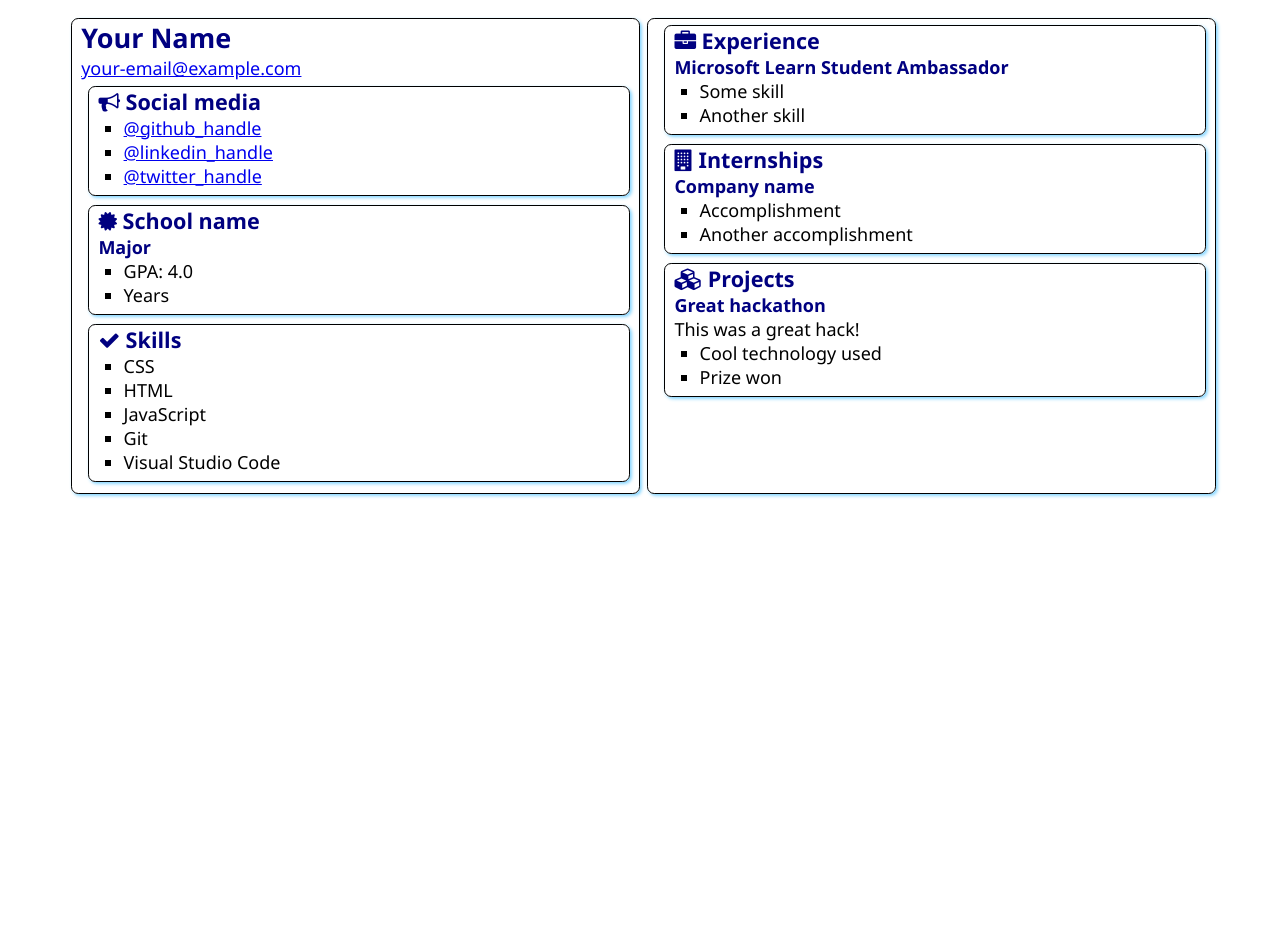
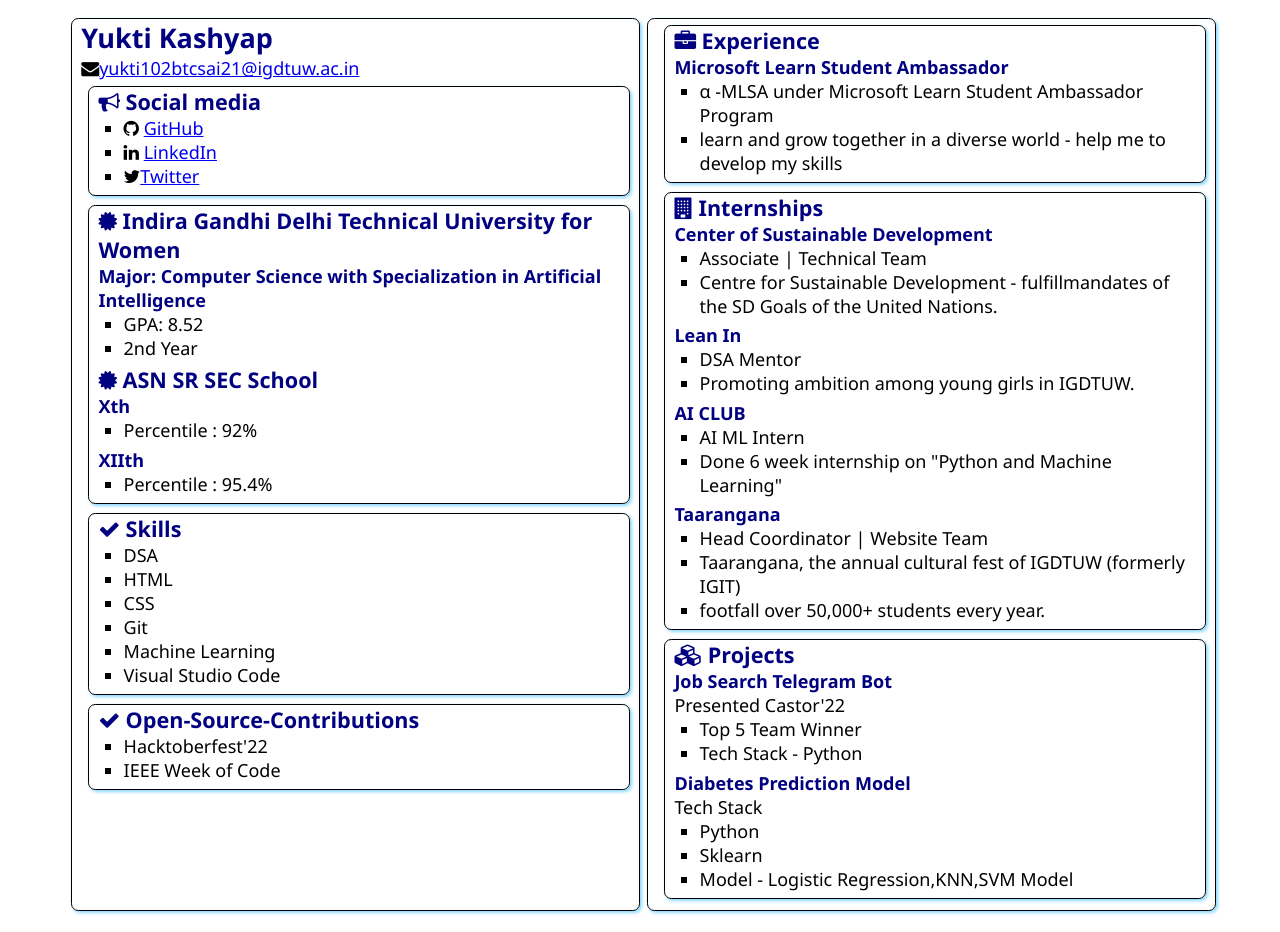
Before and after one commit to Yuktikashyap/SATechnicalOnboarding, a plain HTML site: page src/index.html in a window 1280 px wide. Before the commit the page ends 800 px from the top, so only its background shows below. Drawn offline with Linux system fonts and the light colour scheme.

Commit message:
Update index.html

```diff
--- a/src/index.html
+++ b/src/index.html
@@ -5,25 +5,28 @@
     <meta http-equiv="X-UA-Compatible" content="IE=edge">
     <meta name="viewport" content="width=device-width, initial-scale=1.0">
     <title>Resume</title>
-
+    <link rel="stylesheet" href="https://cdnjs.cloudflare.com/ajax/libs/font-awesome/4.7.0/css/font-awesome.min.css">
     <link rel="stylesheet" href="style.css">
     <link rel="stylesheet" href="https://cdnjs.cloudflare.com/ajax/libs/font-awesome/4.7.0/css/font-awesome.min.css">
 </head>
 <body>
     <main>
         <article class="box">
-            <h1>Your Name</h1>
-            <div><a href="mailto:your.email@example.com">your-email@example.com</a></div>
+            <h1>Yukti Kashyap</h1>
+            <div><i class="fa fa-envelope"></i><a href="yukti102btcsai21@igdtuw.ac.in">yukti102btcsai21@igdtuw.ac.in</a></div>
 
             <section class="box">
                 <h2>
                     <i class="fa fa-bullhorn" aria-hidden="true"></i>
                     Social media
                 </h2>
+
+
                 <ul>
-                    <li><a href="https://github.com/<handle>">@github_handle</a></li>
-                    <li><a href="https://linkedin.com/in/<handle>">@linkedin_handle</a></li>
-                    <li><a href="https://twitter.com/<handle>">@twitter_handle</a></li>
+
+                <li> <i class="fa fa-github"></i> <a href="https://github.com/Yuktikashyap">GitHub</a></li>
+                <li> <i class="fa fa-linkedin"></i> <a href="https://www.linkedin.com/in/yukti-kashyap-0a3297238/">LinkedIn</a></li>
+                <li><i class="fa fa-twitter"></i><a href="https://twitter.com/YuktiKashyap_">Twitter</a></li>
                 </ul>
             </section>
 
@@ -31,12 +34,25 @@
                 <div class="education">
                     <h2>
                         <i class="fa fa-certificate" aria-hidden="true"></i>
-                        School name
+                        Indira Gandhi Delhi Technical University for Women
                     </h2>
-                    <h3>Major</h3>
+                    <h3>Major: Computer Science with Specialization in Artificial Intelligence</h3>
                     <ul>
-                        <li>GPA: 4.0</li>
-                        <li>Years</li>
+                        <li>GPA: 8.52</li>
+                        <li>2nd Year</li>
+                    </ul>
+                    <h2>
+                        <i class="fa fa-certificate" aria-hidden="true"></i>
+                        ASN SR SEC School                    </h2>
+                    <h3>Xth</h3>
+                    <ul>
+                        <li>Percentile : 92%</li>
+
+                    </ul>
+                    <h3>XIIth</h3>
+                    <ul>
+                        <li>Percentile : 95.4%</li>
+
                     </ul>
                 </div>
             </section>
@@ -47,11 +63,22 @@
                     Skills
                 </h2>
                 <ul>
+                    <li>DSA</li>
+                    <li>HTML</li>
                     <li>CSS</li>
-                    <li>HTML</li>
-                    <li>JavaScript</li>
                     <li>Git</li>
+                    <li>Machine Learning</li>
                     <li>Visual Studio Code</li>
+                </ul>
+            </section>
+            <section class="box">
+                <h2>
+                    <i class="fa fa-check" aria-hidden="true"></i>
+                    Open-Source-Contributions
+                </h2>
+                <ul>
+                    <li>Hacktoberfest'22</li>
+                    <li>IEEE Week of Code</li>
                 </ul>
             </section>
         </article>
@@ -63,8 +90,8 @@
                 </h2>
                 <h3>Microsoft Learn Student Ambassador</h3>
                 <ul>
-                    <li>Some skill</li>
-                    <li>Another skill</li>
+                    <li>α -MLSA under Microsoft Learn Student Ambassador Program</li>
+                    <li>learn and grow together in a diverse world - help me to develop my skills</li>
                 </ul>
             </section>
             <section class="box">
@@ -73,10 +100,26 @@
                     Internships
                 </h2>
 
-                <h3>Company name</h3>
+                <h3>Center of Sustainable Development</h3>
                 <ul>
-                    <li>Accomplishment</li>
-                    <li>Another accomplishment</li>
+                    <li>Associate | Technical Team</li>
+                    <li>Centre for Sustainable Development - fulfillmandates of the SD Goals of the United Nations.</li>
+                </ul>
+                <h3>Lean In</h3>
+                <ul>
+                    <li>DSA Mentor</li>
+                    <li>Promoting ambition among young girls in IGDTUW.</li>
+                </ul>
+                <h3>AI CLUB</h3>
+                <ul>
+                    <li>AI ML Intern</li>
+                    <li>Done 6 week internship on "Python and Machine Learning"</li>
+                </ul>
+                <h3>Taarangana</h3>
+                <ul>
+                    <li>Head Coordinator | Website Team </li>
+                    <li>Taarangana, the annual cultural fest of IGDTUW (formerly IGIT)
+                    <li>                        footfall over 50,000+ students every year.</li>
                 </ul>
             </section>
             <section class="box">
@@ -84,13 +127,20 @@
                     <i class="fa fa-cubes" aria-hidden="true"></i>
                     Projects
                 </h2>
+                <h3>Job Search Telegram Bot</h3>
+                <div>Presented Castor'22</div>
+                <ul>
+                    <li>Top 5 Team Winner</li>
+                    <li>Tech Stack - Python</li>
+                </ul>
+                <h3>Diabetes Prediction Model</h3>
+                <div>Tech Stack</div>
+                <ul>
+                    <li>Python</li>
+                    <li>Sklearn</li>
+                    <li>Model - Logistic Regression,KNN,SVM Model</li>
+                </ul>
 
-                <h3>Great hackathon</h3>
-                <div>This was a great hack!</div>
-                <ul>
-                    <li>Cool technology used</li>
-                    <li>Prize won</li>
-                </ul>
             </section>
         </article>
 
```
